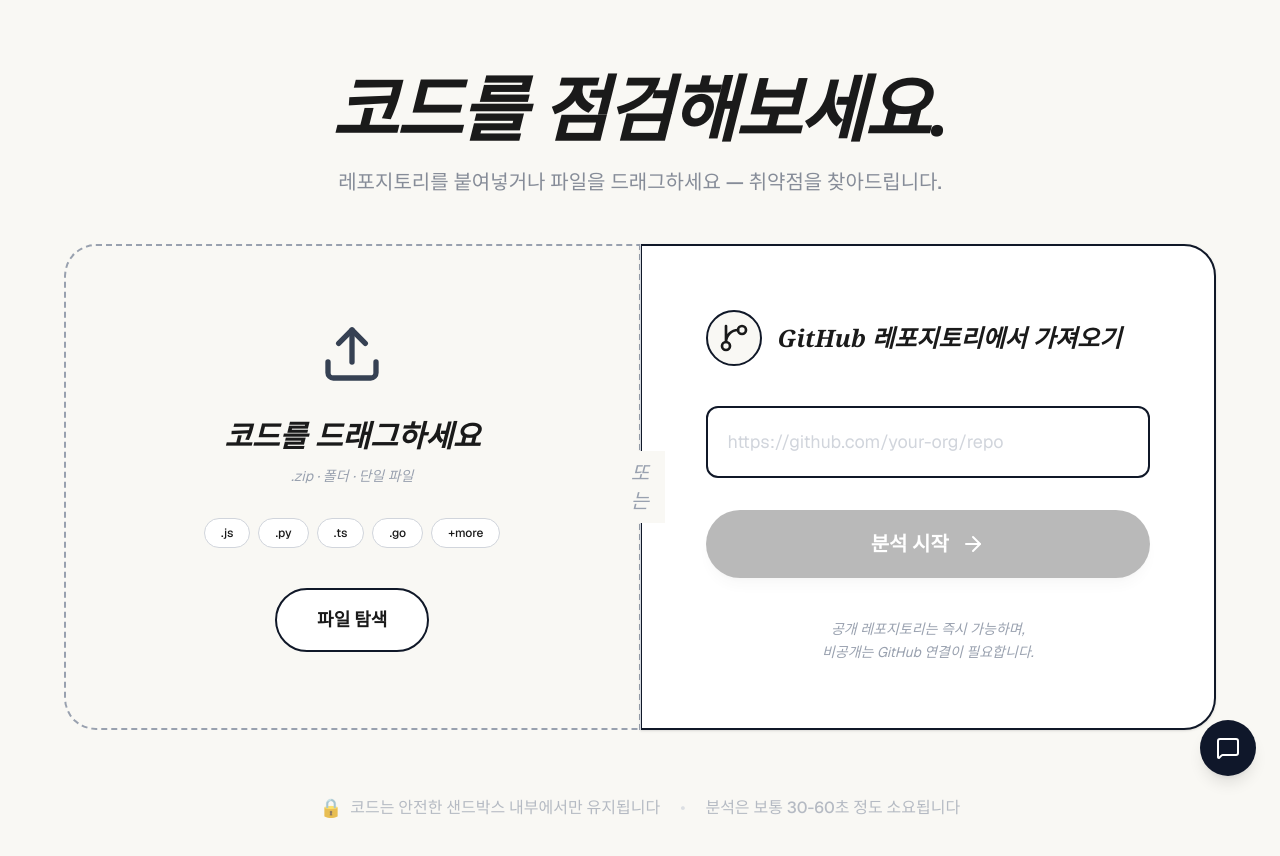
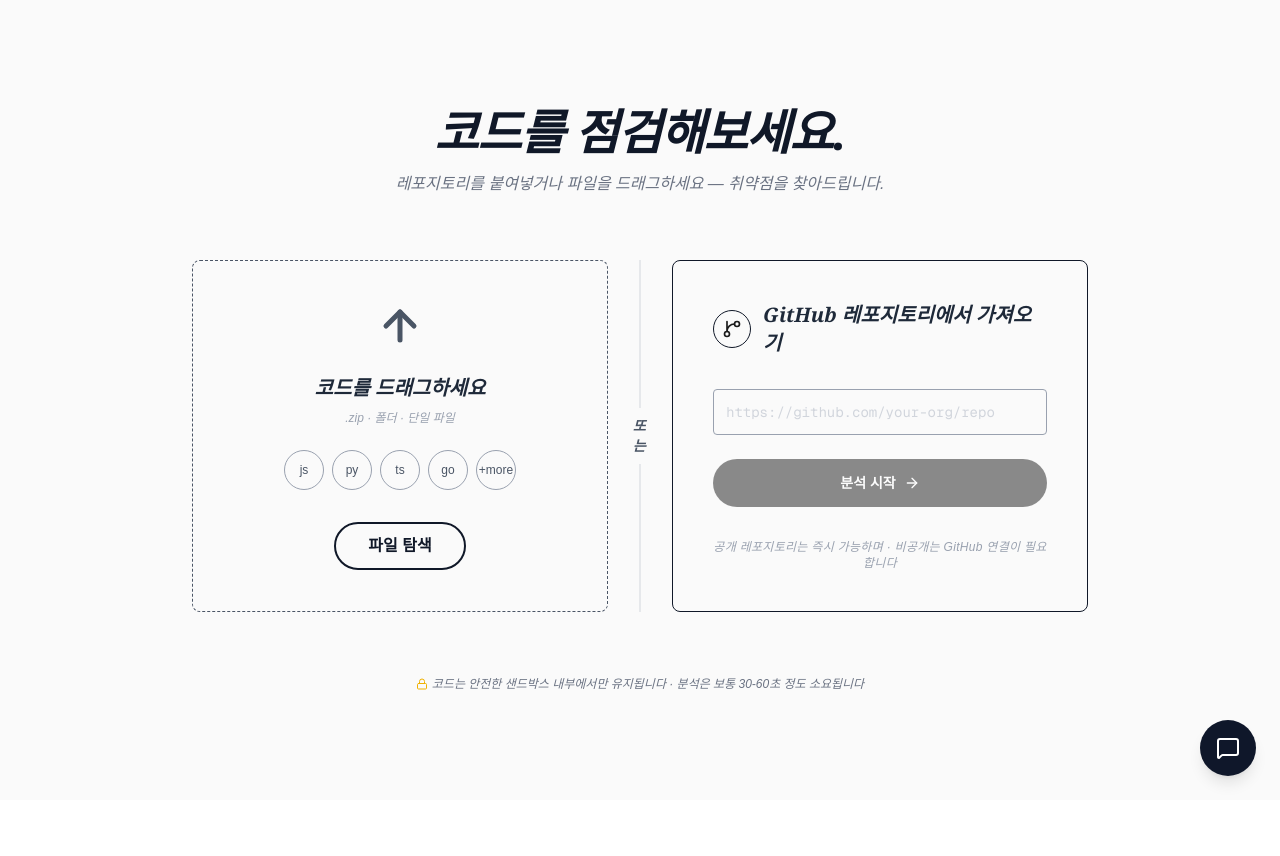
Before and after one commit to dev-somi/secure_vibe_week7, a Next.js app: page / in a window 1280 px wide. Shown: the top 856 px of the page. After the commit the page ends 800 px from the top, so only its background shows below. Built offline with nearby package versions, Linux system fonts and the light colour scheme.

Commit message:
feat: ui 변경

```diff
--- a/app/page.tsx
+++ b/app/page.tsx
@@ -2,7 +2,7 @@
 
 import { useState, useRef, DragEvent } from 'react'
 import { useRouter } from 'next/navigation'
-import { Upload, GitBranch, ArrowRight } from 'lucide-react'
+import { ArrowUp, GitBranch, ArrowRight, Lock } from 'lucide-react'
 
 export default function Home() {
   const [githubUrl, setGithubUrl] = useState('')
@@ -34,38 +34,40 @@ export default function Home() {
   }
 
   return (
-    <main className="min-h-screen bg-[#F9F8F4] flex flex-col items-center justify-center p-4 md:p-8 font-sans text-[#1A1A1A]">
+    <main className="min-h-screen bg-[#FAFAFA] flex flex-col items-center justify-center p-4 md:p-8 text-[#1A1A1A]">
 
-      <div className="max-w-6xl w-full flex flex-col items-center py-10">
+      <div className="max-w-4xl w-full flex flex-col items-center py-10">
         {/* 헤더 섹션 */}
-        <div className="text-center mb-12">
-          <h1 className="text-4xl md:text-7xl font-bold mb-6 italic tracking-tight leading-none" style={{ fontFamily: 'Georgia, serif' }}>
+        <div className="text-center mb-16">
+          <h1 className="text-4xl md:text-5xl font-bold mb-4 tracking-tight text-gray-900" style={{ fontFamily: 'Georgia, serif', fontStyle: 'italic' }}>
             코드를 점검해보세요.
           </h1>
-          <p className="text-gray-500 text-lg md:text-xl font-medium max-w-2xl mx-auto opacity-80">
+          <p className="text-gray-500 text-sm md:text-base italic">
             레포지토리를 붙여넣거나 파일을 드래그하세요 — 취약점을 찾아드립니다.
           </p>
         </div>
 
         {/* 메인 인터페이스 카드 섹션 */}
-        <div className="flex flex-col md:flex-row w-full items-stretch justify-center gap-0 mb-16 relative">
+        <div className="flex flex-col md:flex-row w-full items-stretch justify-center gap-10 md:gap-16 relative mb-12">
 
           {/* 왼쪽: 파일 업로드 영역 */}
           <div
-            className={`flex-1 border-2 border-dashed border-gray-400 rounded-[2rem] md:rounded-r-none p-10 md:p-16 flex flex-col items-center justify-center transition-all bg-transparent z-10 ${
-              isDragging ? 'bg-white/40 border-gray-900 shadow-xl scale-[1.02]' : ''
+            className={`flex-1 border-[1.5px] border-dashed border-gray-600 rounded-lg p-10 flex flex-col items-center justify-center transition-all bg-transparent relative ${
+              isDragging ? 'bg-white border-gray-900 shadow-md scale-[1.02]' : ''
             }`}
             onDragOver={(e) => { e.preventDefault(); setIsDragging(true); }}
             onDragLeave={() => setIsDragging(false)}
             onDrop={handleFileDrop}
           >
-            <Upload className="w-16 h-16 text-gray-700 mb-8" />
-            <h2 className="text-2xl md:text-3xl font-bold mb-3 italic" style={{ fontFamily: 'Georgia, serif' }}>코드를 드래그하세요</h2>
-            <p className="text-gray-400 text-sm mb-8 italic">.zip · 폴더 · 단일 파일</p>
+            <div className="mb-6 text-gray-600">
+              <ArrowUp className="w-12 h-12 stroke-[2.5]" />
+            </div>
+            <h2 className="text-xl font-bold mb-2 text-gray-800" style={{ fontFamily: 'Georgia, serif', fontStyle: 'italic' }}>코드를 드래그하세요</h2>
+            <p className="text-gray-400 text-xs mb-6 italic">.zip · 폴더 · 단일 파일</p>
 
-            <div className="flex flex-wrap gap-2 mb-10 justify-center">
-              {['.js', '.py', '.ts', '.go', '+more'].map(ext => (
-                <span key={ext} className="border border-gray-300 rounded-full px-4 py-1.5 text-xs font-medium bg-white">
+            <div className="flex gap-2 mb-8 justify-center">
+              {['js', 'py', 'ts', 'go', '+more'].map(ext => (
+                <span key={ext} className="border border-gray-400 rounded-full w-10 h-10 flex items-center justify-center text-xs text-gray-600 bg-transparent">
                   {ext}
                 </span>
               ))}
@@ -73,7 +75,7 @@ export default function Home() {
 
             <button
               onClick={() => fileInputRef.current?.click()}
-              className="bg-white border-2 border-gray-900 rounded-full px-10 py-4 font-bold text-lg hover:shadow-[6px_6px_0px_0px_rgba(0,0,0,1)] transition-all active:translate-y-1 active:shadow-none z-20"
+              className="bg-transparent border-[2.5px] border-gray-900 rounded-full px-8 py-2.5 font-bold text-gray-900 hover:bg-gray-100 transition-all hover:shadow-[3px_3px_0px_0px_rgba(0,0,0,1)] active:translate-y-0.5 active:shadow-none"
             >
               파일 탐색
             </button>
@@ -81,35 +83,35 @@ export default function Home() {
           </div>
 
           {/* 중앙 구분선 및 '또는' (데스크탑용) */}
-          <div className="hidden md:flex items-center justify-center px-0 relative z-20 mx-[-1px]">
+          <div className="hidden md:flex items-center justify-center absolute left-1/2 top-0 bottom-0 -translate-x-1/2 pointer-events-none">
             <div className="h-full w-[1px] bg-gray-300"></div>
-            <span className="bg-[#F9F8F4] px-4 py-2 text-gray-400 italic font-serif text-xl absolute">
+            <span className="bg-[#FAFAFA] px-3 py-2 text-gray-600 text-sm font-semibold italic absolute uppercase tracking-widest">
               또는
             </span>
           </div>
 
           {/* 중앙 '또는' (모바일용) */}
-          <div className="md:hidden flex items-center justify-center py-8 relative w-full overflow-hidden">
+          <div className="md:hidden flex items-center justify-center py-4 relative w-full overflow-hidden">
             <div className="h-[1px] w-full bg-gray-300"></div>
-            <span className="bg-[#F9F8F4] px-4 py-1 text-gray-400 italic font-serif text-lg absolute">
+            <span className="bg-[#FAFAFA] px-4 py-1 text-gray-500 font-semibold italic text-sm absolute uppercase">
               또는
             </span>
           </div>
 
           {/* 오른쪽: GitHub 입력 영역 */}
-          <div className="flex-1 border-2 border-gray-900 rounded-[2rem] md:rounded-l-none p-10 md:p-16 flex flex-col items-center justify-center bg-white shadow-sm z-10">
-            <div className="flex items-center gap-4 self-start mb-10">
-              <div className="border-2 border-gray-900 rounded-full p-2.5 bg-[#F9F8F4]">
-                <GitBranch className="w-8 h-8" />
+          <div className="flex-1 border-[1.5px] border-solid border-gray-900 rounded-lg p-10 flex flex-col justify-center bg-[#FAFAFA] relative">
+            <div className="flex items-center gap-3 mb-8">
+              <div className="border border-gray-900 rounded-full p-2 flex-shrink-0">
+                <GitBranch className="w-5 h-5" />
               </div>
-              <span className="text-xl md:text-2xl font-bold italic" style={{ fontFamily: 'Georgia, serif' }}>GitHub 레포지토리에서 가져오기</span>
+              <span className="text-xl font-bold text-gray-800" style={{ fontFamily: 'Georgia, serif', fontStyle: 'italic' }}>GitHub 레포지토리에서 가져오기</span>
             </div>
 
-            <div className="w-full relative mb-8">
+            <div className="w-full relative mb-6">
               <input
                 type="text"
                 placeholder="https://github.com/your-org/repo"
-                className="w-full border-2 border-gray-900 rounded-xl p-5 text-lg focus:outline-none focus:ring-0 placeholder:text-gray-300 bg-white"
+                className="w-full border border-gray-400 rounded p-3 text-sm focus:outline-none focus:border-gray-900 placeholder:text-gray-300 font-mono"
                 value={githubUrl}
                 onChange={(e) => setGithubUrl(e.target.value)}
               />
@@ -118,26 +120,22 @@ export default function Home() {
             <button
               onClick={handleScan}
               disabled={isScanning || !githubUrl.trim()}
-              className="w-full bg-[#1A1A1A] text-white rounded-full py-5 flex items-center justify-center gap-3 font-bold text-xl hover:bg-black transition-all disabled:opacity-30 disabled:cursor-not-allowed group shadow-lg"
+              className="w-full bg-[#1A1A1A] text-white rounded-full py-3.5 flex items-center justify-center gap-2 font-bold text-sm hover:bg-black transition-all disabled:opacity-50 disabled:cursor-not-allowed group"
             >
               {isScanning ? '분석 중...' : '분석 시작'}
-              {!isScanning && <ArrowRight className="w-6 h-6 group-hover:translate-x-1 transition-transform" />}
+              {!isScanning && <ArrowRight className="w-4 h-4 group-hover:translate-x-1 transition-transform" />}
             </button>
 
-            <p className="mt-10 text-gray-400 text-sm text-center leading-relaxed italic">
-              공개 레포지토리는 즉시 가능하며,<br />
-              비공개는 GitHub 연결이 필요합니다.
+            <p className="mt-8 text-gray-400 text-xs text-center italic tracking-wide">
+              공개 레포지토리는 즉시 가능하며 · 비공개는 GitHub 연결이 필요합니다
             </p>
           </div>
         </div>
 
         {/* 하단 푸터 정보 */}
-        <div className="text-gray-400 text-sm md:text-base flex flex-col md:flex-row items-center gap-2 font-medium opacity-70">
-          <span className="flex items-center gap-2">
-            <span className="text-lg">🔒</span> 코드는 안전한 샌드박스 내부에서만 유지됩니다
-          </span>
-          <span className="hidden md:inline mx-3 text-gray-300">•</span>
-          <span>분석은 보통 30-60초 정도 소요됩니다</span>
+        <div className="text-gray-500 text-xs flex flex-row items-center justify-center gap-1 font-medium mt-4 italic">
+          <Lock className="w-3 h-3 text-yellow-500" />
+          <span>코드는 안전한 샌드박스 내부에서만 유지됩니다 · 분석은 보통 30-60초 정도 소요됩니다</span>
         </div>
       </div>
     </main>
--- /dev/null
+++ b/postcss.config.mjs
@@ -0,0 +1,5 @@
+export default {
+  plugins: {
+    "@tailwindcss/postcss": {},
+  },
+};
```
